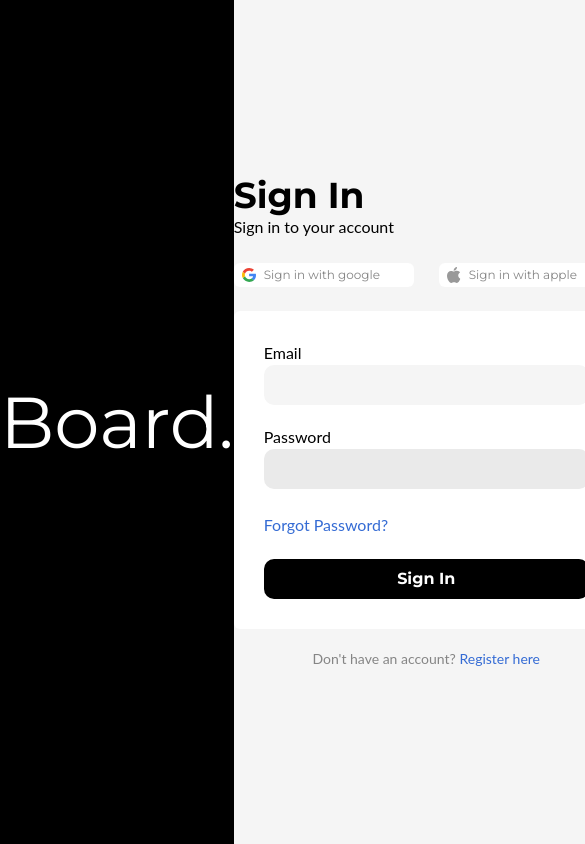
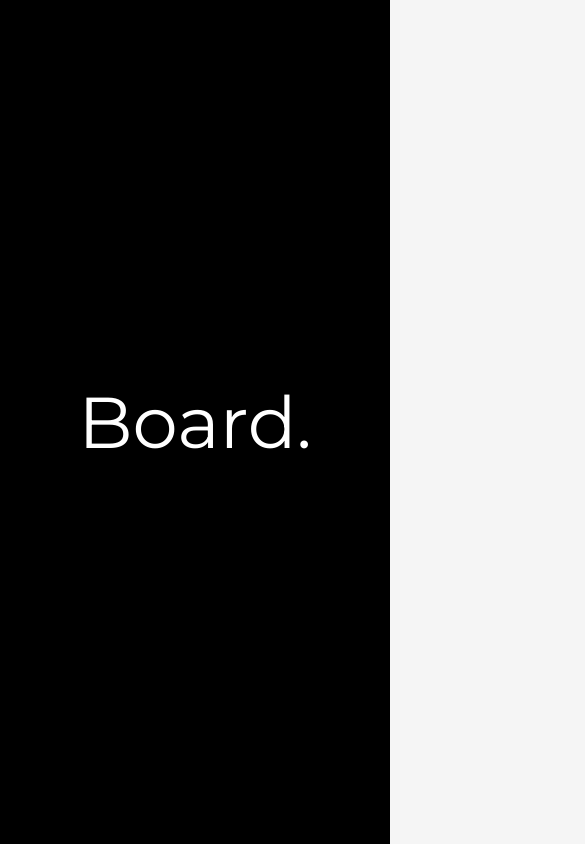
Before and after one commit to hokageCV/nextjs-dashboard, a Next.js app: page /login in a window 390 px wide. Shown: the top 844 px of the page, 585 px wide, since content can reach past the window. Built offline with nearby package versions, Linux system fonts and the light colour scheme.

Commit message:
responsiveness to login page

```diff
--- a/src/app/login/page.tsx
+++ b/src/app/login/page.tsx
@@ -5,15 +5,17 @@ import Link from "next/link";
 
 export default function loginPage() {
     return (
-        <div className="flex flex-row">
-            <div className="flex flex-col items-center justify-center bg-black h-screen w-[588px]">
+        <div className="flex flex-col lg:flex-row">
+            <div className="flex flex-col items-center justify-center bg-black h-screen w-full lg:w-[588px]">
                 <h1 className="text-7xl text-white-1">Board.</h1>
             </div>
 
-            <div className="flex flex-col items-center justify-center flex-grow w-97 p-0">
+            <div className="flex flex-col items-center justify-center flex-grow w-full lg:w-97  p-10 lg:p-0  h-screen">
                 <div className="flex flex-col items-center justify-center">
-                    <h3 className="self-start text-4xl font-bold">Sign In</h3>
-                    <p className="self-start text-base font-lato">Sign in to your account</p>
+                    <h3 className="self-center lg:self-start text-4xl font-bold">Sign In</h3>
+                    <p className="self-center lg:self-start text-base font-lato">
+                        Sign in to your account
+                    </p>
 
                     <div className="flex flex-row justify-between items-center gap-1 w-full my-6">
                         <SignInButton provider="google" imageAlt="Google logo" />
```
